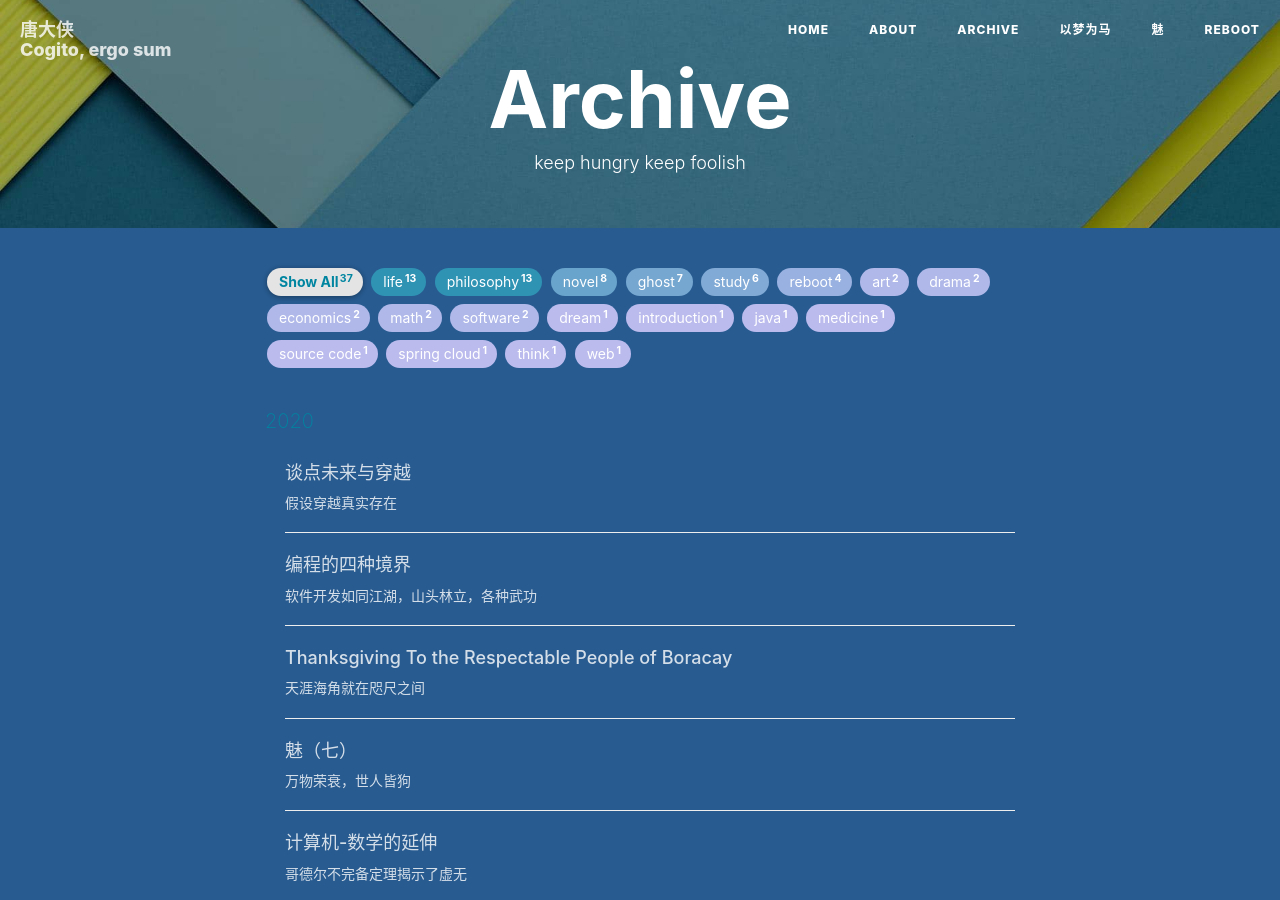
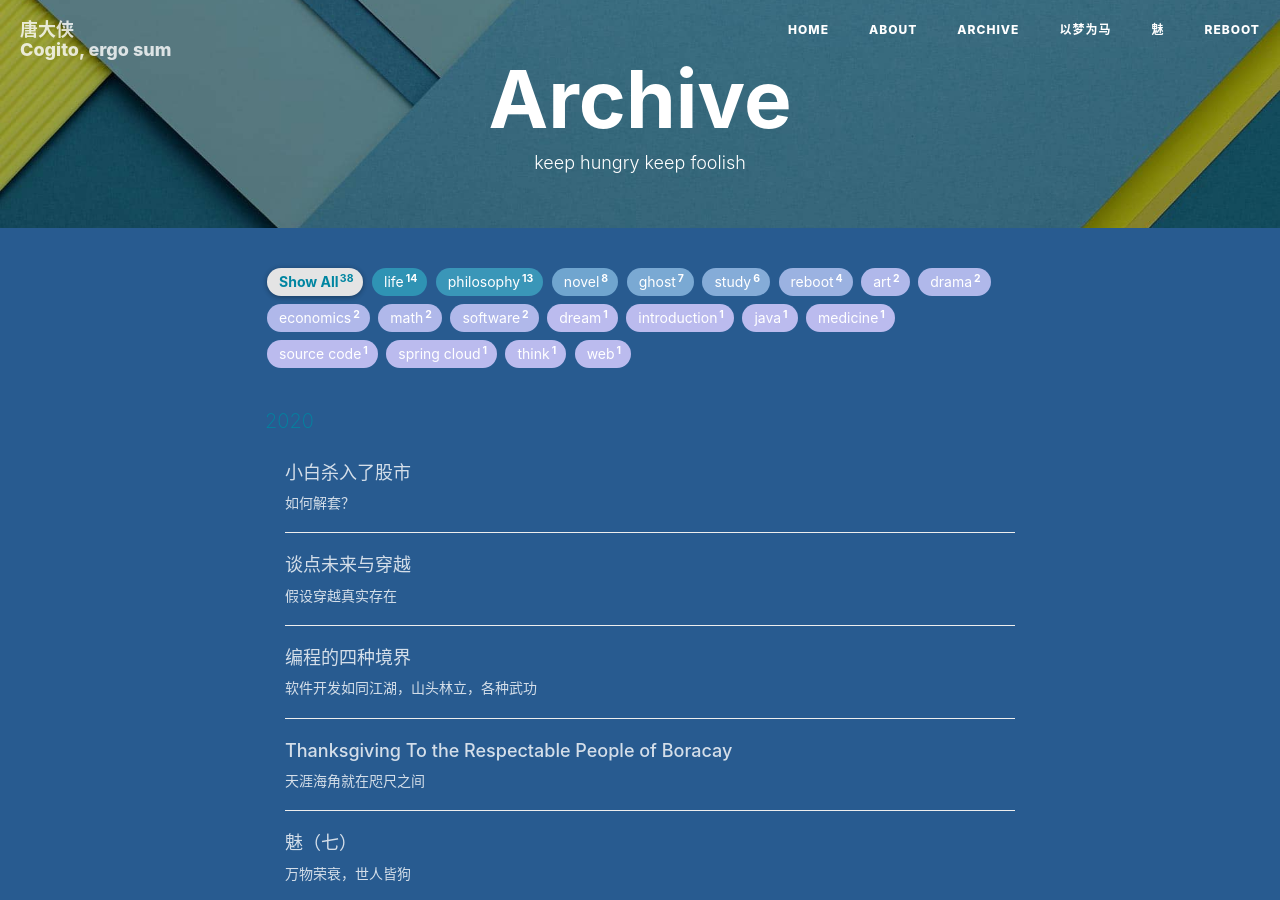
Before and after one commit to tokenian/tokenian.github.io, a Jekyll site: the page built from archive.html, in a window 1280 px wide and 900 px high. Built offline with Jekyll 4.4.1, drawn with Linux system fonts in a browser that asks for light colours; nearby versions of some CDN libraries; comment, search, counter and statistics services are not loaded; some of the changed lines change nothing that is shown.

Commit message:
talk stock

```diff
--- /dev/null
+++ b/_posts/life/2020-04-04-newbie-go-to-stock.md
@@ -0,0 +1,26 @@
+---
+title: "小白杀入了股市"
+subtitle: "如何解套？"
+layout: post
+author: "tokenian"
+# header-style: text
+header-img: "img/home-bg-f.jpg"
+tags:
+  - life
+---
+
+> 在朋友的推荐下，我花了点钱买了点股票，在行情大好的情况下，赚了点小钱。心想，股市真是好东西，这样轻轻松松小赚几十块，一包大米的钱就有了。天天生活费都能赚出来，好爽啊。
+
+距离现在两个月，2月3号股票自春节结束开市。受新冠病毒影响，市场恐慌情绪蔓延，当天基金暴跌10个点，那股市也基本是跌停了。不少老手趁机捞了不少血馒头，第二天2月4号开始拉升。后面出现了溢价的行情，全民在家炒股，天天都在涨。我买的广发灵活配置也是涨得猛，我果断加了一万，后面出现微跌卖出去赚了几百块。于是乎我上瘾了，在蚂蚁财富上的自媒体号大v的连篇帖子的怂恿下，加仓科技新能源。25号买在高位，26号开启了漫长的阴跌模式。至今我依然被深深的套住，等待市场稳住加仓解套。
+
+在三月份美股开启了接连熔断的模式下，国外疫情不断严重，股市一片阴霾。美国道琼斯指数从三万点暴跌到两万点，我大A也是从三千多点跌到2700。在这个期间，不少人发文说抄底，结果往往不是底，而是抄在了半山腰。是的，小白的我再次信了别人的邪，抄在半山腰。但是总体而言不严重，没有基金套的深。虽然资金被套，但是也学习了炒股的不少知识。
+
+股市的庄家总是把韭菜割了一茬又一茬，韭菜总是患得患失。到底你是一个投机玩家还是价值投资呢？我挺怀疑中国股市价值投资是否可行，十年了，上证指数依然在三千点徘徊，为啥？只要上了三千点，庄家马上就抛。我很多炒过股的朋友都不炒了，一个病态的股市。各种大v到底是不是机构的托呢？他们叫别人买的基金大多数都是亏钱的，比如原油基金，科技新能源，半导体。已经站在3000点上了，依然叫你追高加仓，我很怀疑他们的居心。
+
+我在股票的帖子上看到的更多是投机主义者，他们低价买隔天高价卖，我挺后悔没用这一套。因为只要你盈利了，后面你还有机会买回来。死守所谓的价值在股市里似乎行不通。
+
+黄金的波动平常很小，但是三月份的时候出现了暴跌。看别人的文章说，国外那些人炒股加了杠杆，股票大跌爆仓了，于是乎抛售黄金来平仓。这个时候我们的常识就不够用了，通常我们知道的是，股市不行了，债券和黄金就得上扬。美元和黄金挂钩，美元涨黄金贬值，但是这些东西居然不灵了。这就是经济危机了，常识已经不管用了。
+
+后面我买了低位的黄金，赚了一百，因为常识管用了。美国无限QE，无限印钞票，加速了通货膨胀，加速了美元贬值，黄金暴涨回年前的阶段。韭菜切忌追涨杀跌，看到人家涨你就买，人家跌你就卖。通过低位加仓可以摊平高位的成本，分批段加仓，不要一次性用完所有资金。可以关注一些做技术分析的，他们说什么压力位，反弹什么的，有一些参考价值。
+
+等到节后慢慢来解套科技新能源吧，虽然未来一片悲观，尽量抽身吧。
```
Also changed, not shown: _posts/life/2020-04-04-what-is-future.md (line endings or trailing spaces).
